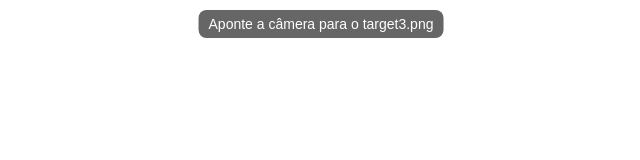
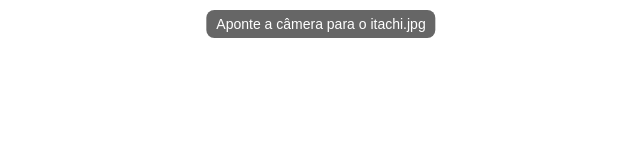
Before and after one commit to tonlima86/Aula28_10, a plain HTML site: page index.html in a window 1280 px wide. Shown: the full height of the page, 319-959 px from the left. Drawn offline with Linux system fonts and the light colour scheme.

Commit message:
atual index 31/10

```diff
--- a/index.html
+++ b/index.html
@@ -27,7 +27,7 @@
 </head>
 
 <body>
-    <div id="status">Aponte a câmera para o target3.png</div>
+    <div id="status">Aponte a câmera para o itachi.jpg</div>
     <a-scene mindar-image="imageTargetSrc: targets.mind;" color-space="sRGB" renderer="colorManagement: true, physicallyCorrectLights" vr-mode-ui="enabled: false" device-orientation-permission-ui="enabled: false">
         <a-assets>
             <a-asset-item id="cubeModel" src="Box.gltf"></a-asset-item>
```
